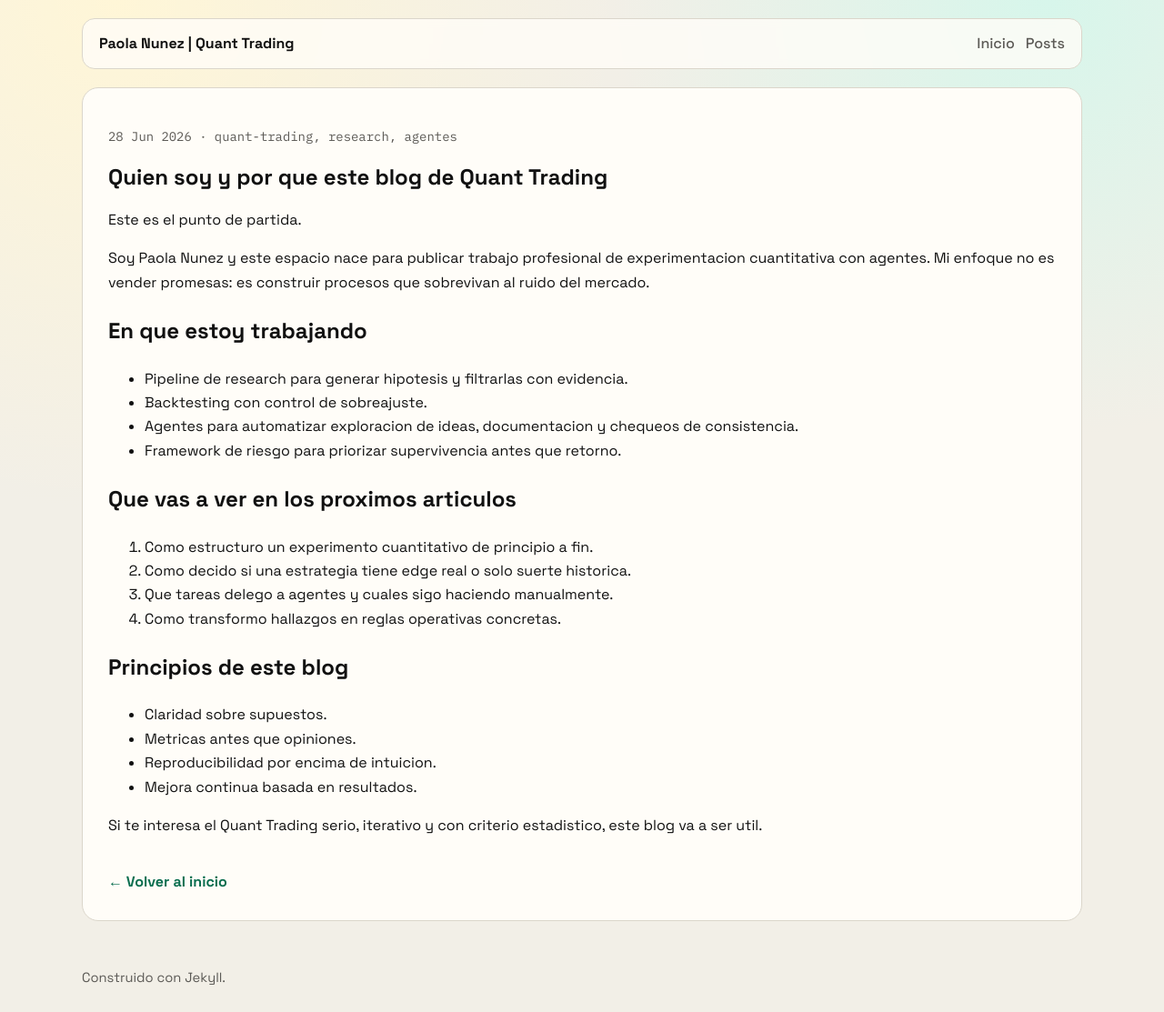
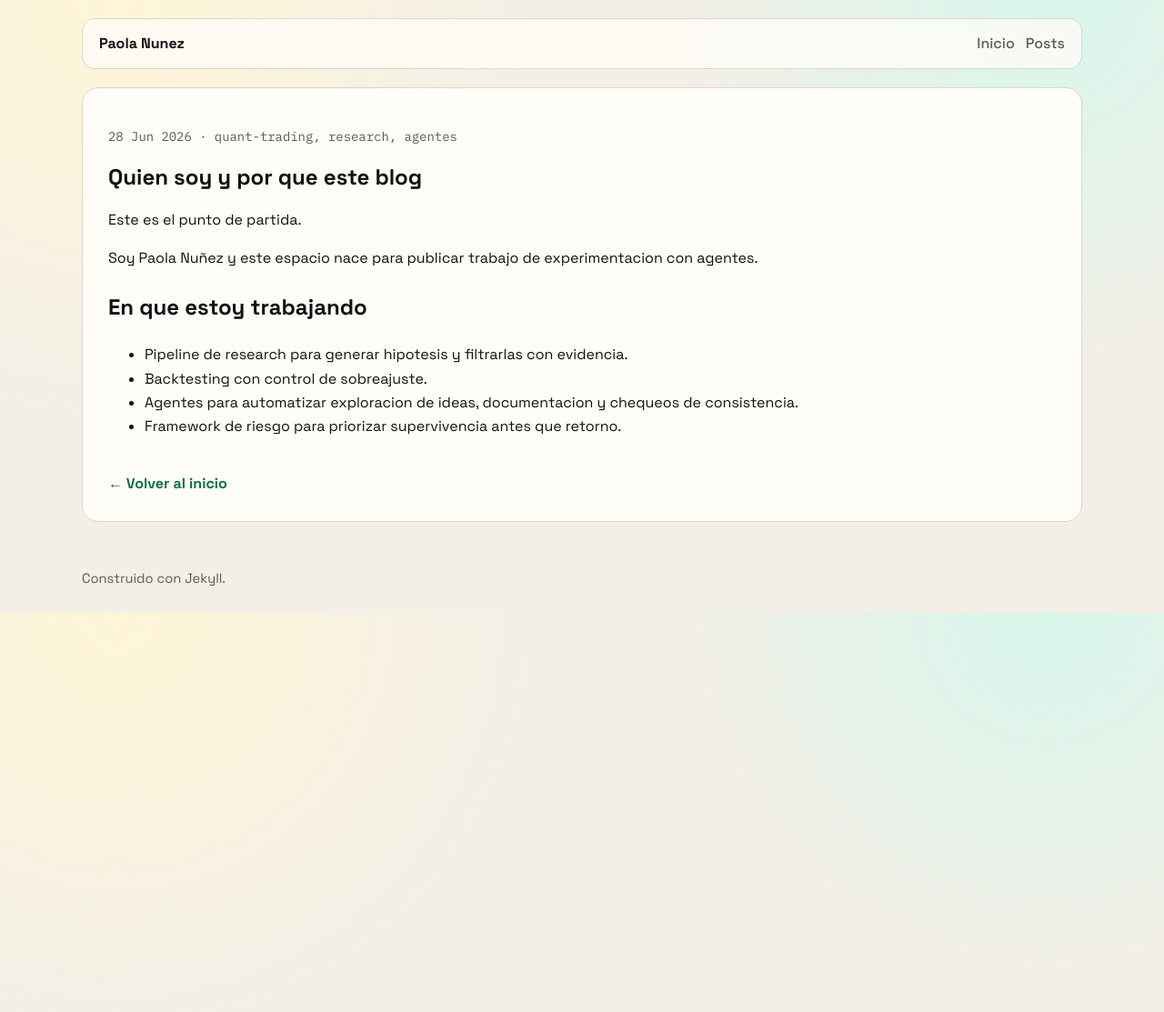
Before and after one commit to nunezpaola/nunezpaola.github.io, a Jekyll site: the page built from _posts/2026-06-28-bienvenida-quant-trading.md, in a window 1280 px wide. Shown: the whole page at 91% size. Built offline with Jekyll 4.4.1, drawn with Linux system fonts in a browser that asks for light colours.

Commit message:
first commit

```diff
--- a/_config.yml
+++ b/_config.yml
@@ -1,5 +1,5 @@
-title: "Paola Nunez | Quant Trading"
-description: "Blog profesional sobre experimentacion con agentes y estrategias de Quant Trading."
+title: "Paola Nunez"
+description: "Blog sobre cosas random que me dan curiosidad."
 url: ""
 baseurl: ""
 lang: "es"
@@ -9,7 +9,7 @@ permalink: /:categories/:year/:month/:day/:title/
 
 author:
   name: "Paola Nunez"
-  role: "Quant Researcher & Agent Builder"
+  role: "Developer"
 
 collections:
   posts:
--- a/_posts/2026-06-28-bienvenida-quant-trading.md
+++ b/_posts/2026-06-28-bienvenida-quant-trading.md
@@ -1,6 +1,6 @@
 ---
 layout: post
-title: "Quien soy y por que este blog de Quant Trading"
+title: "Quien soy y por que este blog"
 date: 2026-06-28 10:00:00 -0300
 categories: [blog]
 tags: [quant-trading, research, agentes]
@@ -8,7 +8,7 @@ tags: [quant-trading, research, agentes]
 
 Este es el punto de partida.
 
-Soy Paola Nunez y este espacio nace para publicar trabajo profesional de experimentacion cuantitativa con agentes. Mi enfoque no es vender promesas: es construir procesos que sobrevivan al ruido del mercado.
+Soy Paola Nuñez y este espacio nace para publicar trabajo de experimentacion con agentes.
 
 ## En que estoy trabajando
 
@@ -16,19 +16,3 @@ Soy Paola Nunez y este espacio nace para publicar trabajo profesional de experim
 - Backtesting con control de sobreajuste.
 - Agentes para automatizar exploracion de ideas, documentacion y chequeos de consistencia.
 - Framework de riesgo para priorizar supervivencia antes que retorno.
-
-## Que vas a ver en los proximos articulos
-
-1. Como estructuro un experimento cuantitativo de principio a fin.
-2. Como decido si una estrategia tiene edge real o solo suerte historica.
-3. Que tareas delego a agentes y cuales sigo haciendo manualmente.
-4. Como transformo hallazgos en reglas operativas concretas.
-
-## Principios de este blog
-
-- Claridad sobre supuestos.
-- Metricas antes que opiniones.
-- Reproducibilidad por encima de intuicion.
-- Mejora continua basada en resultados.
-
-Si te interesa el Quant Trading serio, iterativo y con criterio estadistico, este blog va a ser util.
```
